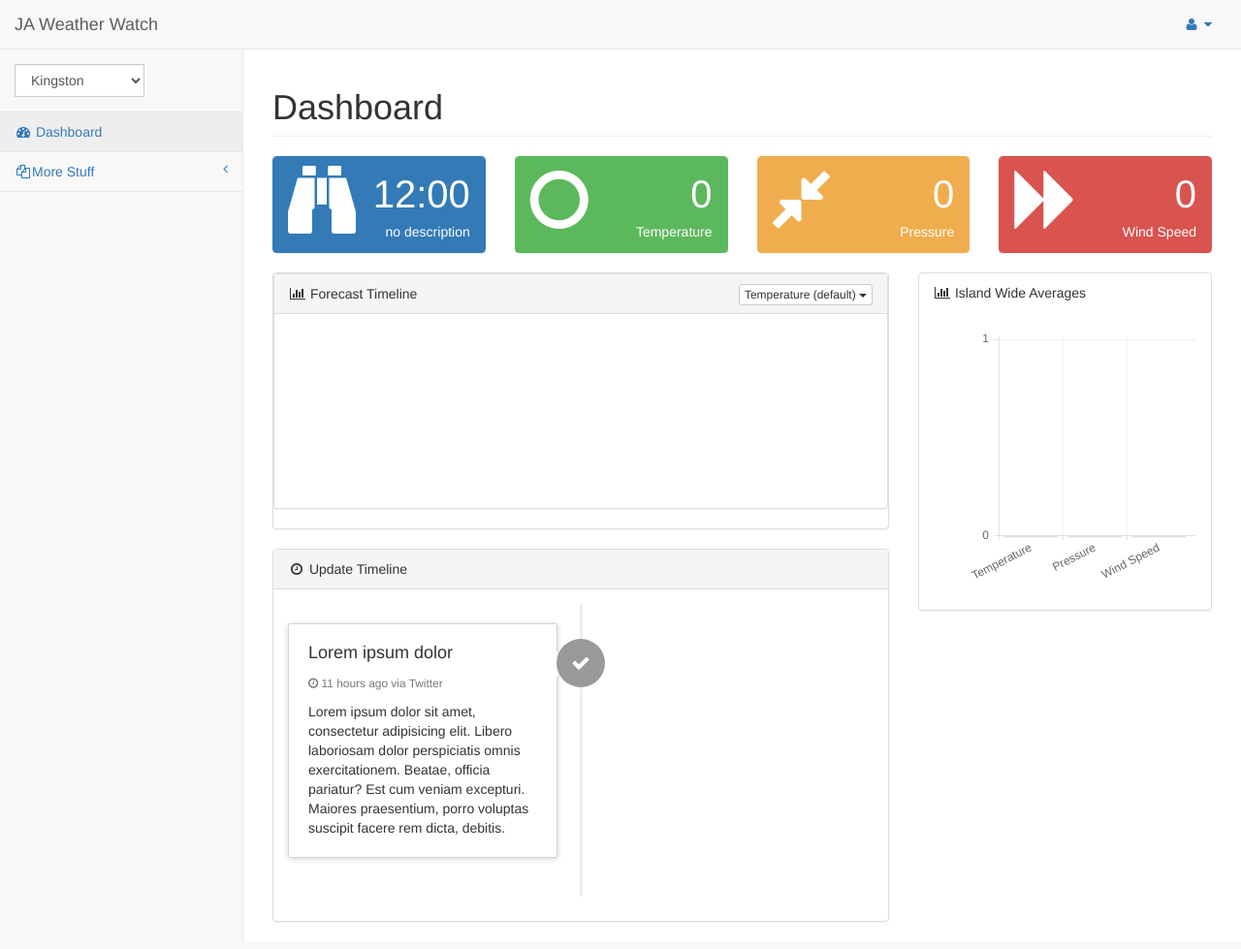
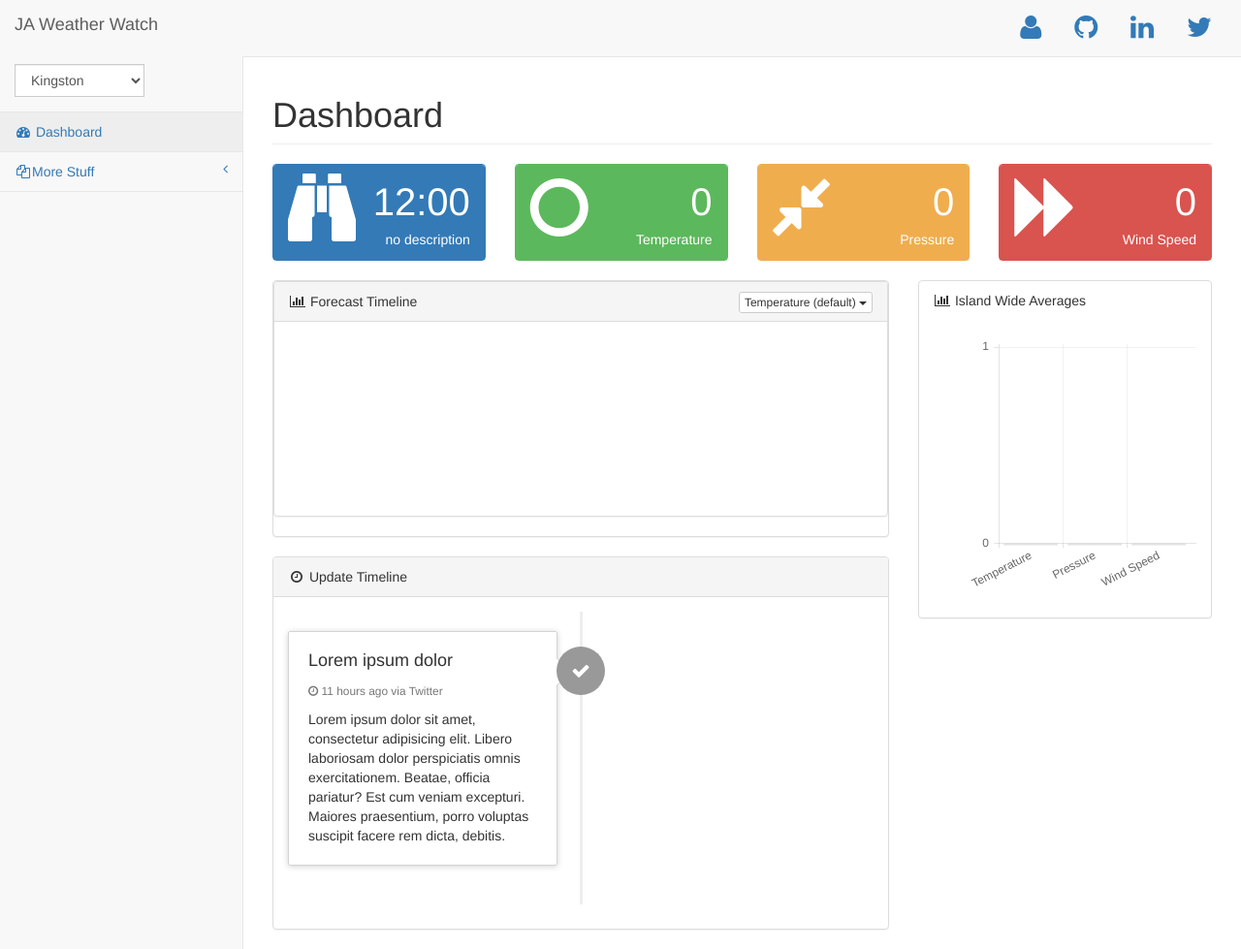
Before and after one commit to adriangordon1231/jaweatherwatch, a website: page pages/index.html in a window 1280 px wide. Shown: the whole page at 97% size. Drawn offline with Linux system fonts and the light colour scheme; no server answers.

Commit message:
added my social media links to the top navigation bar

```diff
--- a/pages/index.html
+++ b/pages/index.html
@@ -58,23 +58,18 @@
             <!-- /.navbar-header -->
 
             <ul class="nav navbar-top-links navbar-right">
-
-                <li class="dropdown">
-                    <a class="dropdown-toggle" data-toggle="dropdown" href="#">
-                        <i class="fa fa-user fa-fw"></i>  <i class="fa fa-caret-down"></i>
-                    </a>
-                    <ul class="dropdown-menu dropdown-user">
-                        <li><a href="#"><i class="fa fa-user fa-fw"></i> User Profile</a>
-                        </li>
-                        <li><a href="#"><i class="fa fa-gear fa-fw"></i> Settings</a>
-                        </li>
-                        <li class="divider"></li>
-                        <li><a href="login.html"><i class="fa fa-sign-out fa-fw"></i> Logout</a>
-                        </li>
-                    </ul>
-                    <!-- /.dropdown-user -->
+                 <li>
+                    <a href="http://adriangordon.me/" target="_blank"> <i class="fa fa-user fa-2x"></i></a>
                 </li>
-                <!-- /.dropdown -->
+                <li>
+                    <a href="https://github.com/adriangordon1231" target="_blank"> <i class="fa fa-github fa-2x"></i></a>
+                </li>
+                 <li>
+                    <a href="http://jm.linkedin.com/pub/adrian-gordon/76/7b3/681" target="_blank"> <i class="fa fa-linkedin fa-2x" ></i></a>
+                </li>
+                 <li>
+                    <a href="https://twitter.com/adrian_gordon" target="_blank"> <i class="fa fa-twitter fa-2x"></i></a>
+                </li>
             </ul>
             <!-- /.navbar-top-links -->
 
--- a/sass/main.scss
+++ b/sass/main.scss
@@ -1,3 +1,3 @@
 body{
-    //todo
+
 }
```
